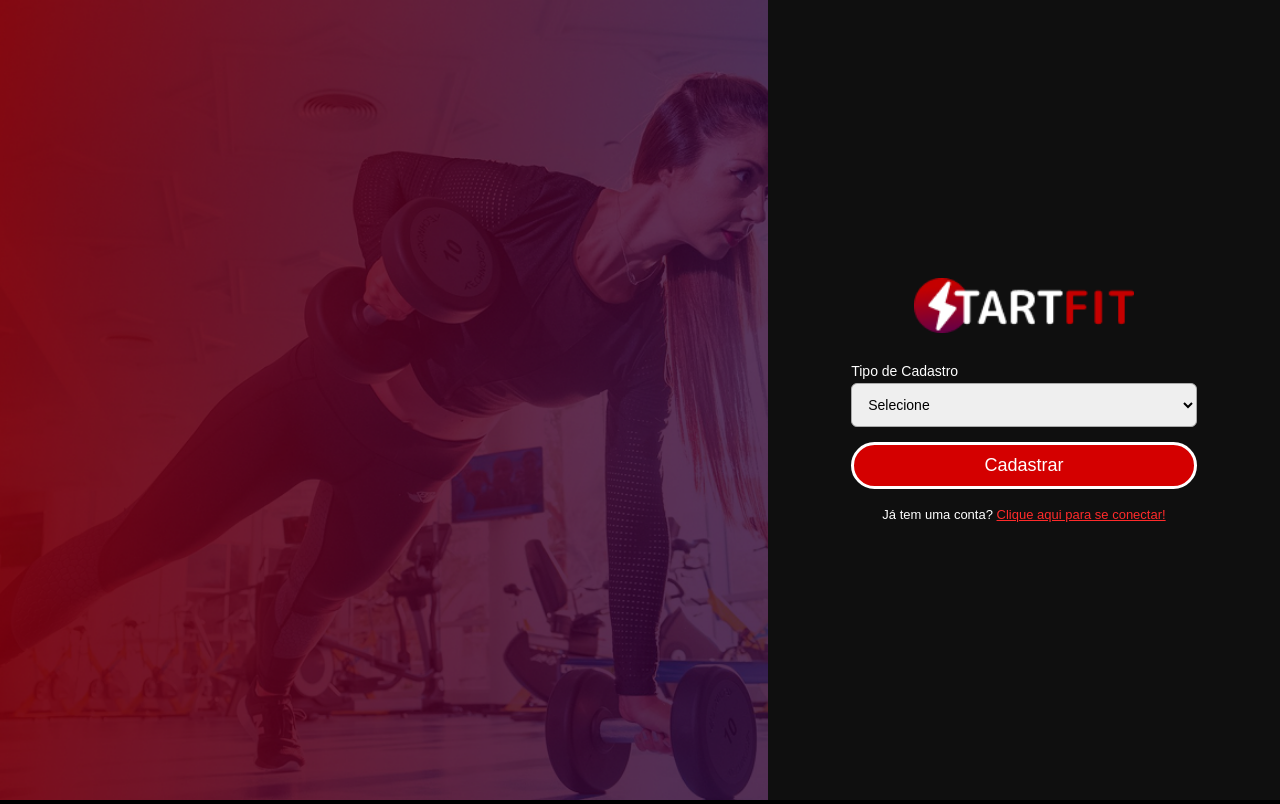
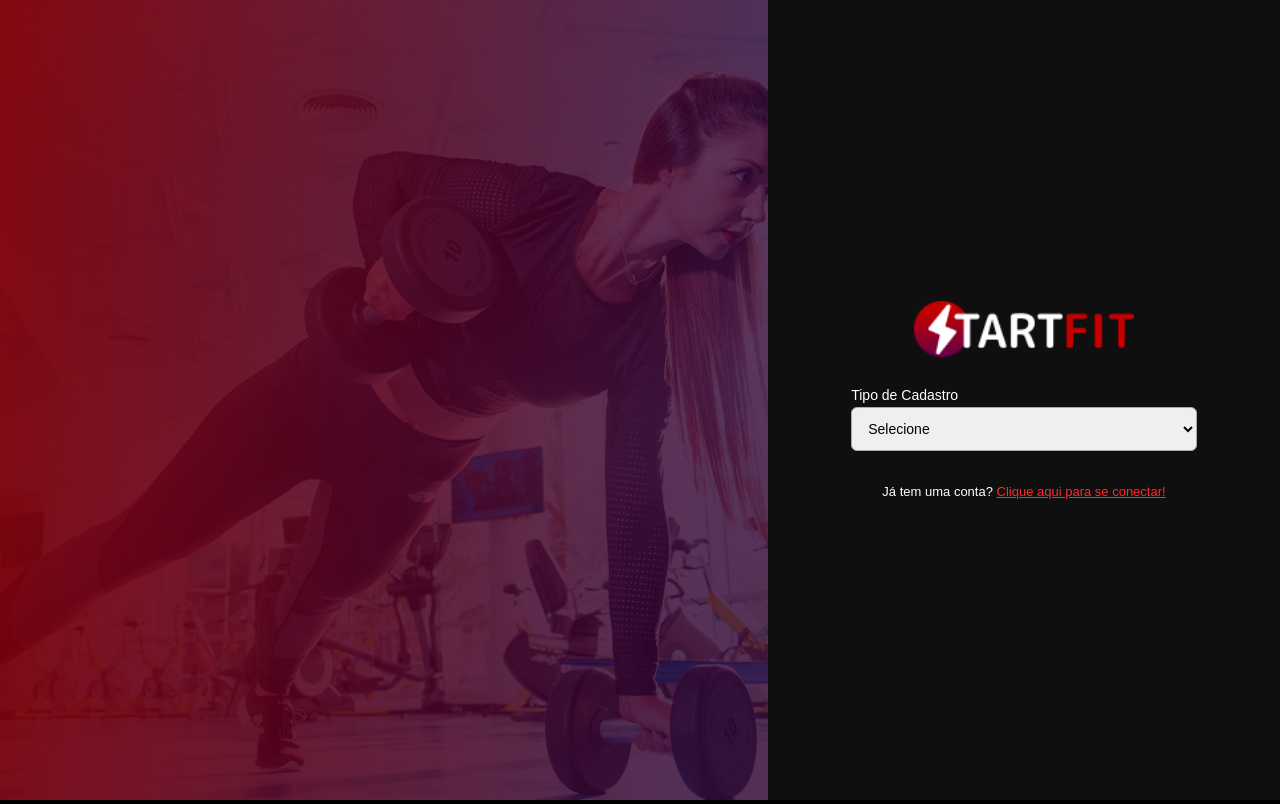
Before and after one commit to murillomsouza/StartFit, a PHP site: page /cadastrouser.php in a window 1280 px wide. Run offline with PHP 8.4, Linux system fonts and the light colour scheme.

Commit message:
fix: show register button only after selecting the registration type

```diff
--- a/cadastrouser.php
+++ b/cadastrouser.php
@@ -57,7 +57,7 @@
                     <input type="text" placeholder="Digite sua credencial">
 
                 </div>
-                <button class="btn" type="submit">Cadastrar</button>
+                <button id="botao_cadastro" class="btn" type="submit">Cadastrar</button>
 
 
             <br>
--- a/css/styles_cadastro_user.css
+++ b/css/styles_cadastro_user.css
@@ -91,6 +91,7 @@ input:focus{
 }
 
 .btn{
+    display: none;
     background:#d40000;
     border:3px solid white;
     border-radius:25px;
--- a/js/script_cadastro.js
+++ b/js/script_cadastro.js
@@ -2,13 +2,17 @@ function alterarFormulario(){
     let tipo = document.getElementById("tipo_user").value
     let divAluno = document.getElementById("campos_aluno")
     let divProf = document.getElementById("campos_prof")
+    let botao = document.getElementById("botao_cadastro")
 
     divAluno.style.display = "none"
     divProf.style.display = "none"
+    botao.style.display = "none"
 
     if(tipo == "aluno"){
         divAluno.style.display = "block"
+        botao.style.display = "block"
     } else if(tipo == "professor"){
         divProf.style.display = "block"
+        botao.style.display = "block"
     }
 }
```
